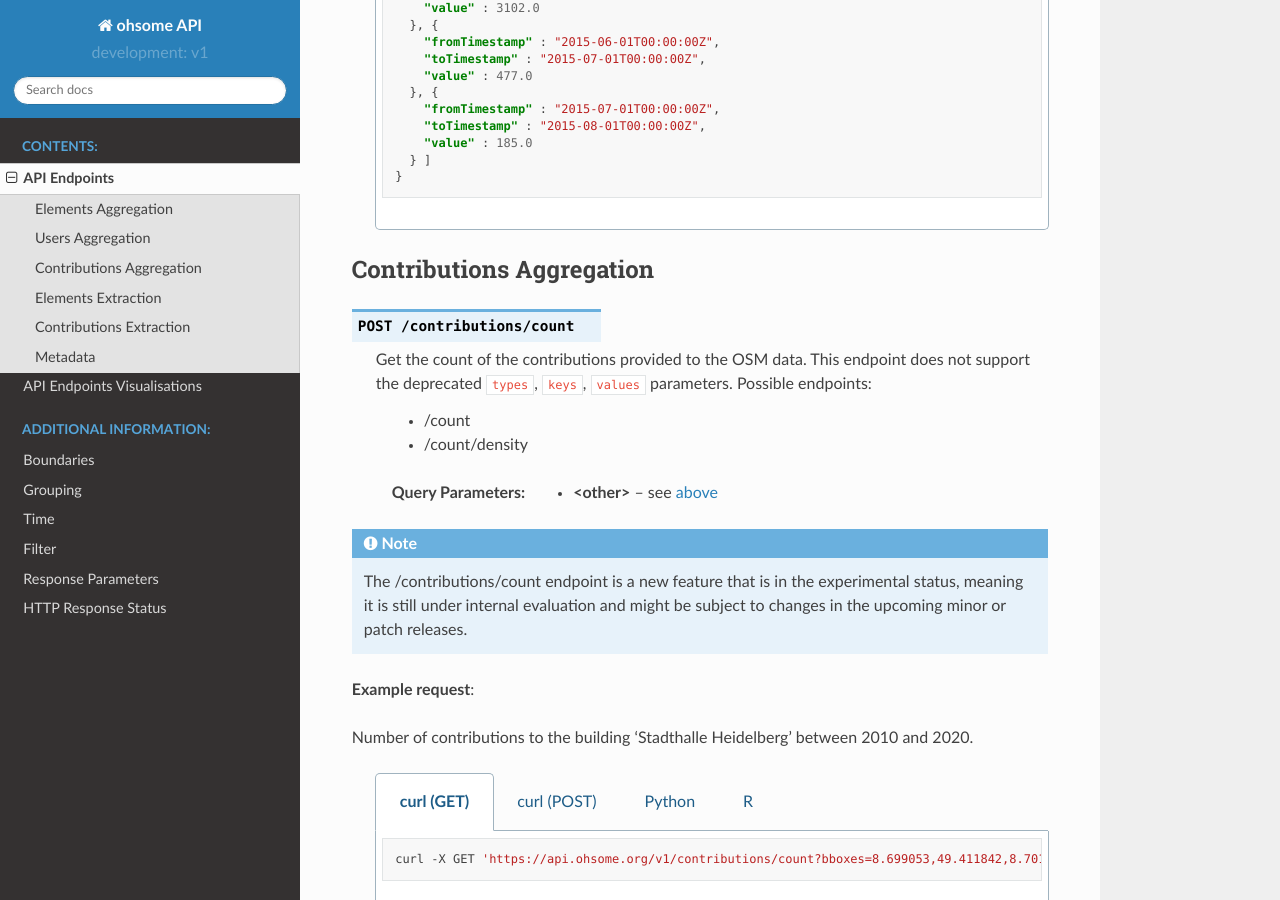
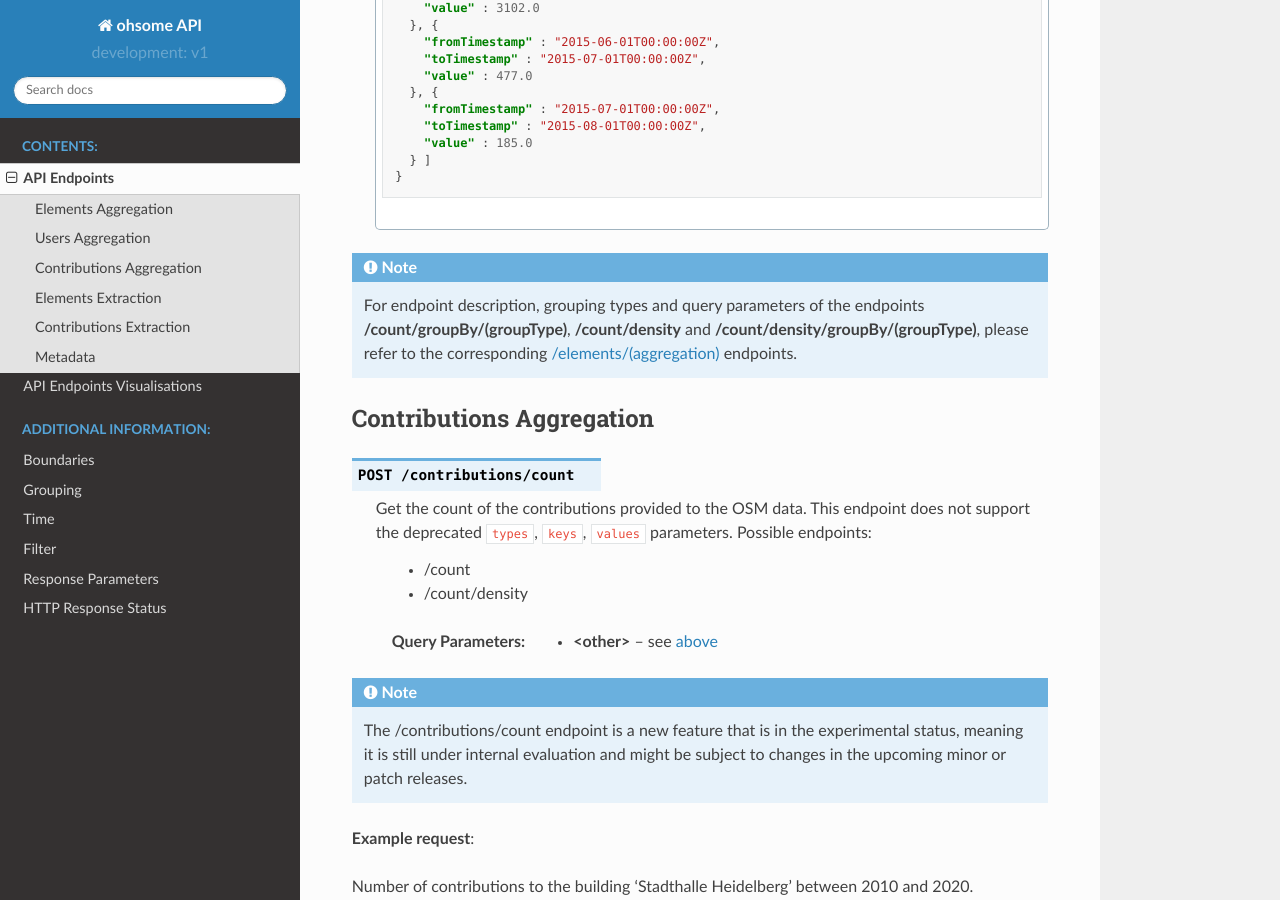
Before and after one commit to GIScience/ohsome-api, a Sphinx documentation site: the page built from docs/endpoints.rst, in a window 1280 px wide and 900 px high, scrolled down 8282 px. Built offline with Sphinx 7.4.7 and the Read the Docs theme 2.0.0, drawn with Linux system fonts in a browser that asks for light colours.

Commit message:
chore: add note

```diff
--- a/docs/endpoints.rst
+++ b/docs/endpoints.rst
@@ -999,6 +999,8 @@
           "value" : 185.0
         } ]
       }
+
+.. note:: For endpoint description, grouping types and query parameters of the endpoints **/count/groupBy/(groupType)**, **/count/density** and **/count/density/groupBy/(groupType)**, please refer to the corresponding `/elements/(aggregation)`_ endpoints.
 
 Contributions Aggregation
 -------------------------
@@ -2167,3 +2169,4 @@
 .. _time: time.html#time
 .. _filter: filter.html#filter
 .. _above: endpoints.html#post--elements-(aggregation)
+.. _/elements/(aggregation): endpoints.html#elements-aggregation
```
